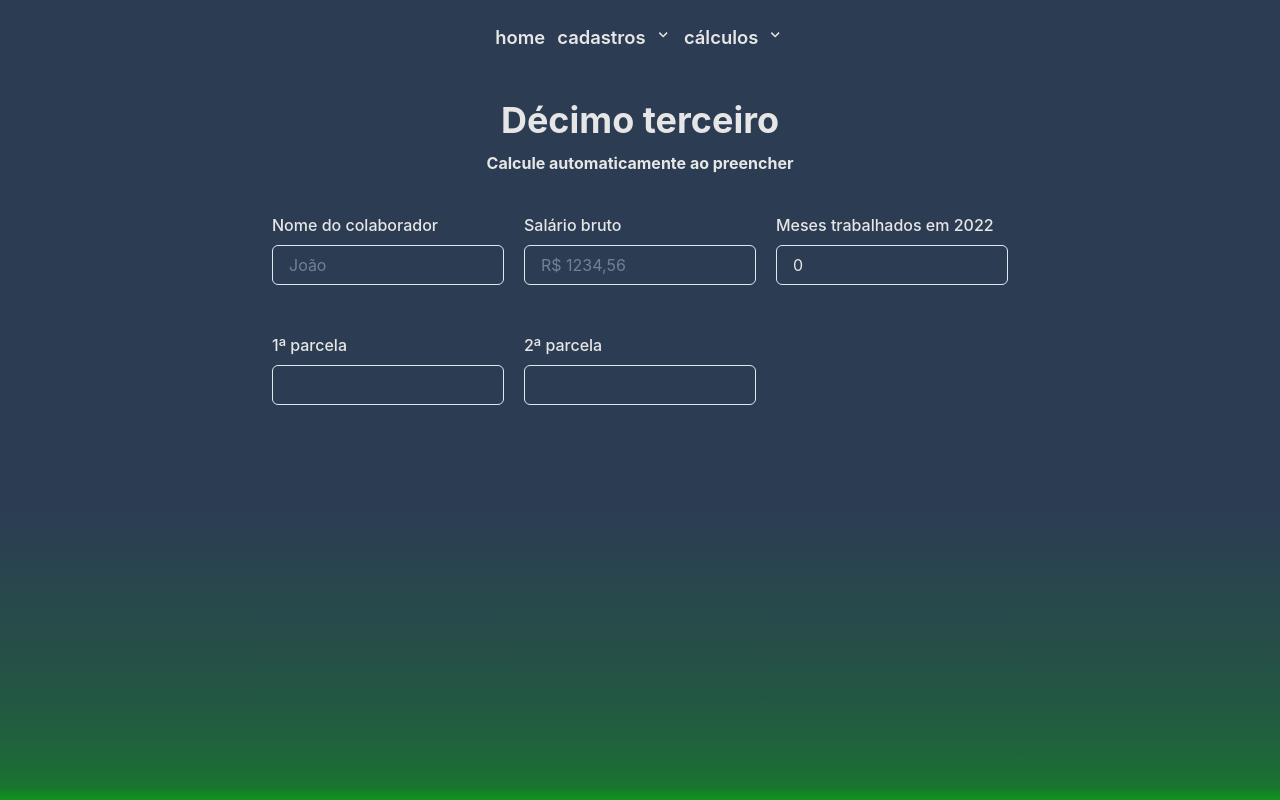
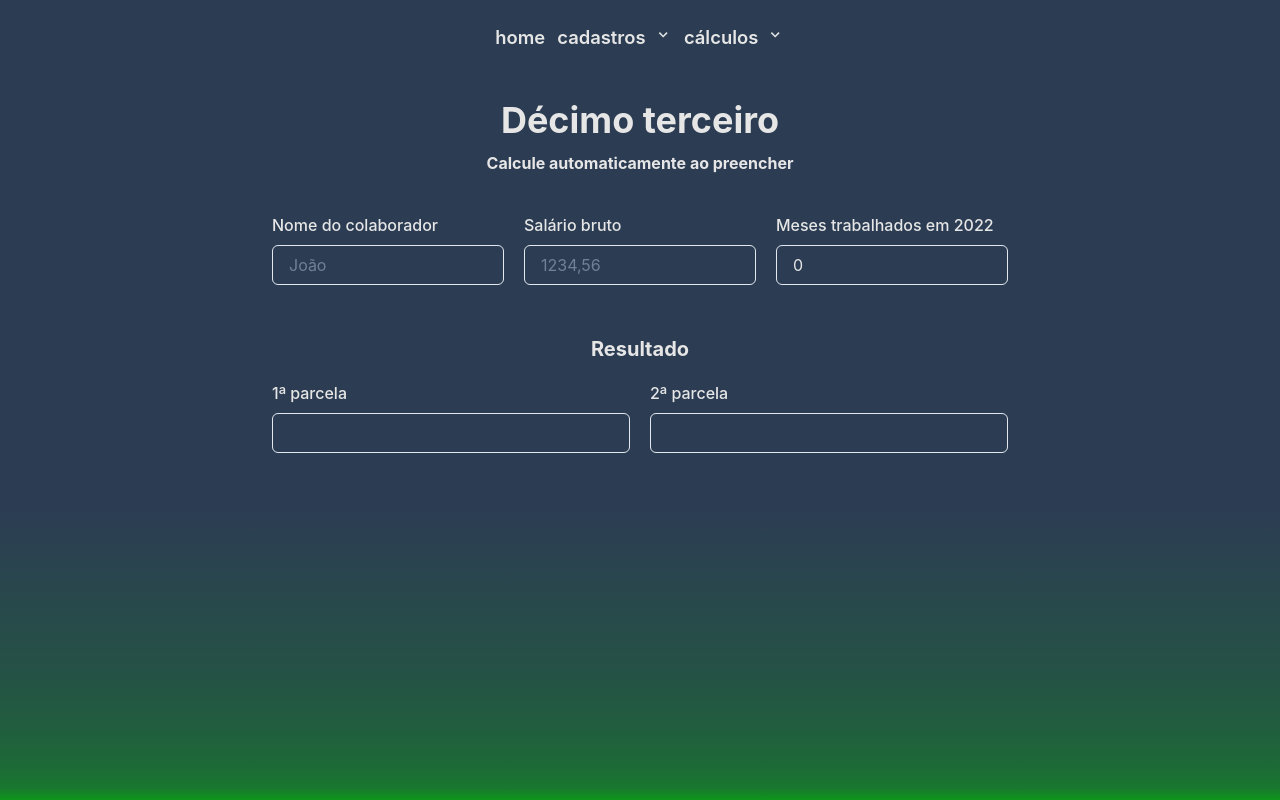
Before and after one commit to tonnyyyy/newgo-tarefa-01, a React (Vite) app: page /calculo/decimo in a window 1280 px wide. Built offline with nearby package versions, Linux system fonts and the light colour scheme.

Commit message:
finish CalculoDecimoTerceiroTemplate

```diff
--- a/src/components/templates/calculos/CalculoDecimoTemplate/index.tsx
+++ b/src/components/templates/calculos/CalculoDecimoTemplate/index.tsx
@@ -2,6 +2,7 @@ import { Flex } from "@chakra-ui/react";
 import { useEffect } from "react";
 import { useForm, useWatch } from "react-hook-form";
 import { useMediaQuery } from "../../../../hooks/useMediaQuery";
+import getDescontoINSS from "../../../../utils/getDescontoINSS";
 import Container from "../../../Container";
 import Title from "../../../Title";
 import FormTemplate from "../../FormTemplate";
@@ -24,22 +25,23 @@ const CalculoDecimoTemplate: React.FC = () => {
     }
   });
 
-  const { watch, control } = customUseForm;
+  const { watch, setValue } = customUseForm;
 
-  const nomeColaborador = watch('nomeColaborador');
   const salarioBruto = watch('salarioBruto');
   const mesesTrabalhados = watch('mesesTrabalhados');
 
   const toNumber = (str: string) => Number(str.replace(',', '.'));
 
   useEffect(() => {
-    if (nomeColaborador && toNumber(salarioBruto) > 0) {
-      console.log('o', nomeColaborador, 'ganha', toNumber(salarioBruto));
-      const result = ((toNumber(salarioBruto) / 12) * Number(mesesTrabalhados)/2);
-      console.log('primeira parcela deu:', result.toFixed(2));
+    if (salarioBruto && toNumber(salarioBruto) > 0) {
+      const resultFirst = ((toNumber(salarioBruto) / 12) * Number(mesesTrabalhados)/2);
+      const resultSecond = resultFirst - getDescontoINSS(resultFirst);
+
+      setValue('primeiraParcela', resultFirst.toFixed(2));
+      setValue('segundaParcela', resultSecond.toFixed(2));
     }
 
-  }, [nomeColaborador, salarioBruto, mesesTrabalhados])
+  }, [salarioBruto, mesesTrabalhados])
 
   return (
     <Container>
@@ -51,26 +53,26 @@ const CalculoDecimoTemplate: React.FC = () => {
           direction={isMobile ? 'column' : 'row'}
           fields={[
             { variant: 'input', name: 'nomeColaborador', label: 'Nome do colaborador', placeholder: 'João' },
-            { variant: 'input', name: 'salarioBruto', label: 'Salário bruto', placeholder: 'R$ 1234,56' },
+            { variant: 'input', name: 'salarioBruto', label: 'Salário bruto', placeholder: '1234,56' },
             {
               variant: 'input',
               name: 'mesesTrabalhados',
               label: `Meses trabalhados em ${thisYear}`,
               type: 'number',
-              isReadOnly: true,
               max: 12,
               min: 0,
               defaultValue: 0,
+              placeholder: '12'
             }
           ]}
         />
         <FormTemplate
+          title='Resultado'
           customForm={customUseForm}
           direction='row'
           fields={[
             { variant: 'input', name: "primeiraParcela", label: '1ª parcela', isReadOnly: true },
             { variant: 'input', name: "segundaParcela", label: '2ª parcela', isReadOnly: true },
-            { display: 'none', variant: 'input', name: 'primeiraParcela', label: '' }
           ]}
         />
       </Flex>
```
